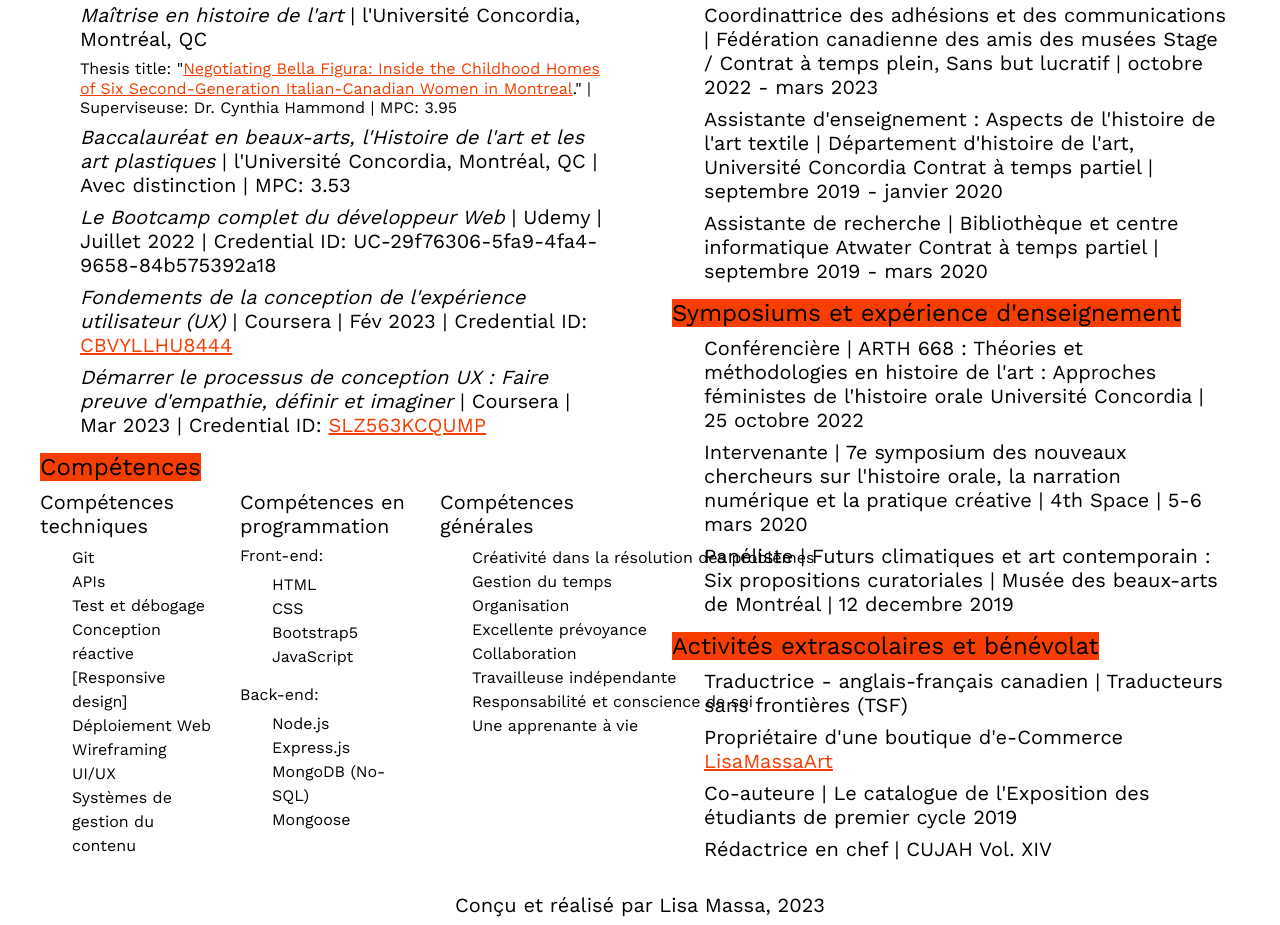
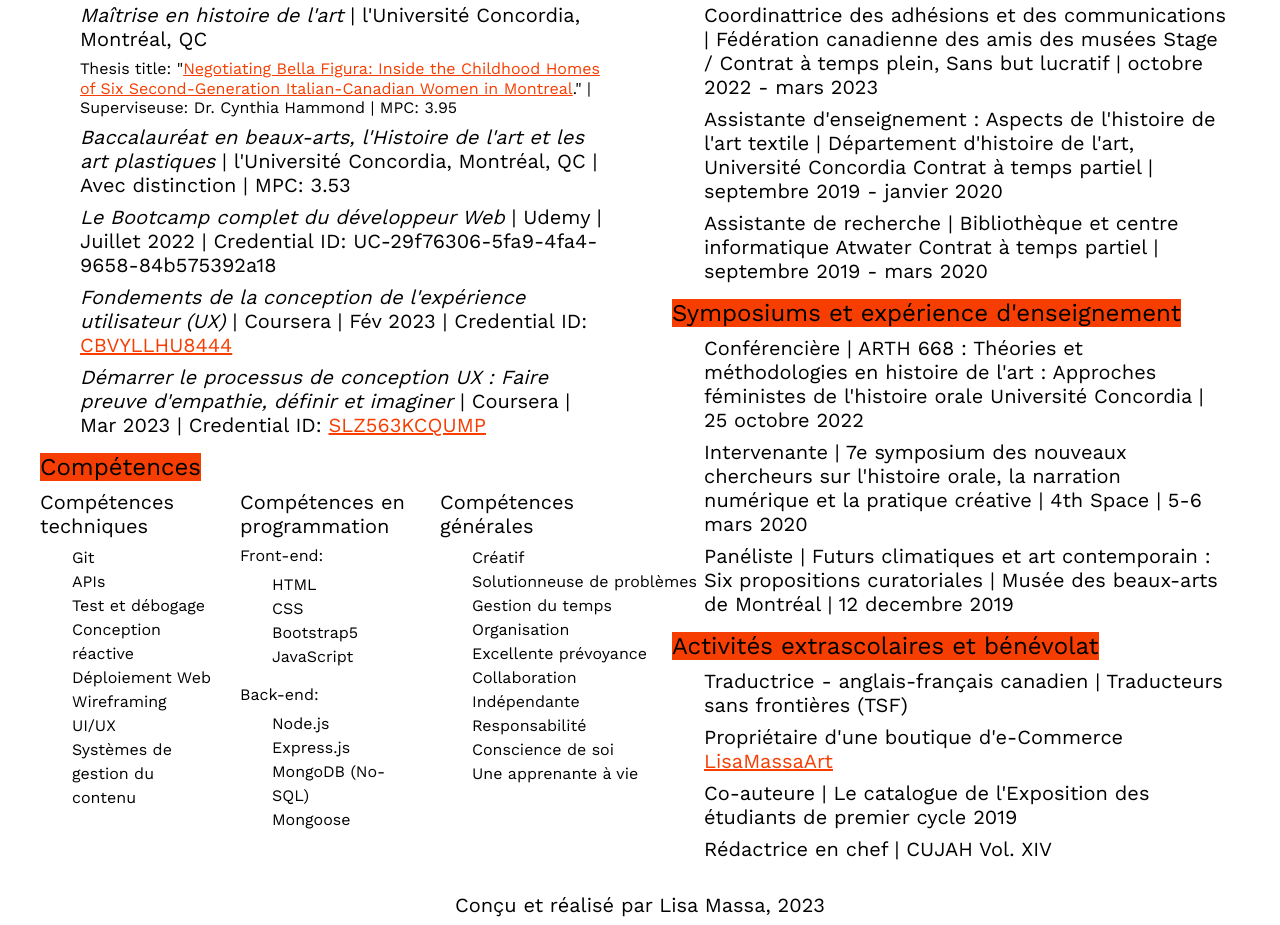
Before and after one commit to lisa-massa/lisa-massa.github.io, a website: page mycvFR.html in a window 1280 px wide. Shown: the part 731-1656 px from the top of the page. Drawn offline with nearby package versions, Linux system fonts and the light colour scheme.

Commit message:
Update list format

```diff
--- a/mycvFR.html
+++ b/mycvFR.html
@@ -72,7 +72,7 @@
                     <li>Git</li>
                     <li>APIs</li>
                     <li>Test et débogage</li>
-                    <li>Conception réactive [Responsive design]</li>
+                    <li>Conception réactive</li>
                     <li>Déploiement Web</li>
                     <li>Wireframing</li>
                     <li>UI/UX</li>
@@ -102,13 +102,15 @@
         <div class="col-lg-4">
             <h5>Compétences générales</h5>
                 <ul class="noDecorationUl">
-                    <li style="white-space: nowrap;">Créativité dans la résolution des problèmes</li>
+                    <li style="white-space: nowrap;">Créatif</li>
+                    <li style="white-space: nowrap;">Solutionneuse de problèmes </li>
                     <li style="white-space: nowrap;">Gestion du temps</li>
                     <li style="white-space: nowrap;">Organisation</li>
                     <li style="white-space: nowrap;">Excellente prévoyance</li>
                     <li style="white-space: nowrap;">Collaboration</li>
-                    <li style="white-space: nowrap;">Travailleuse indépendante</li>
-                    <li style="white-space: nowrap;">Responsabilité et conscience de soi</li>
+                    <li style="white-space: nowrap;">Indépendante</li>
+                    <li style="white-space: nowrap;">Responsabilité</li>
+                    <li style="white-space: nowrap;">Conscience de soi</li>
                     <li style="white-space: nowrap;">Une apprenante à vie</li>
                 </ul>
         </div>
```
